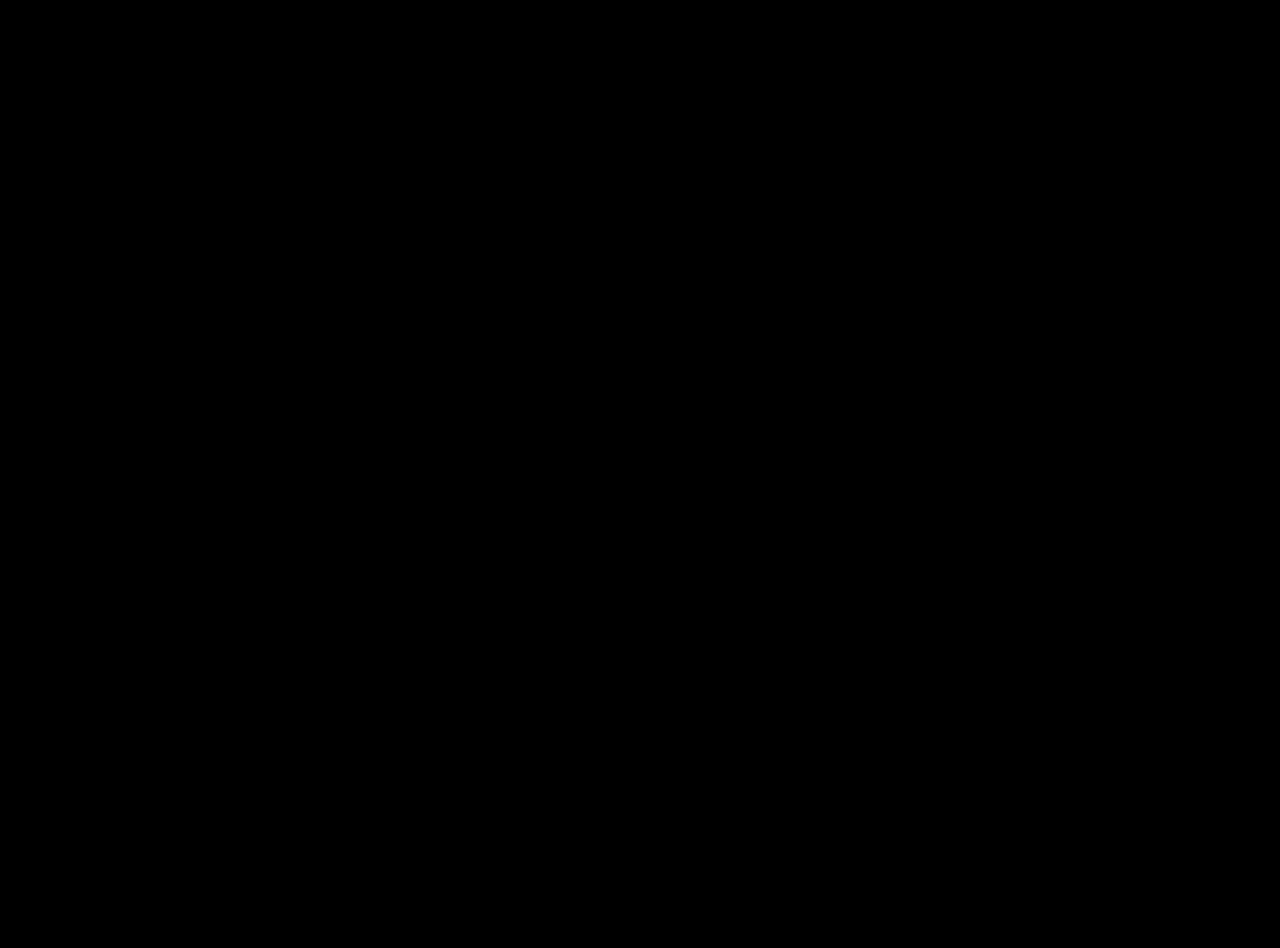
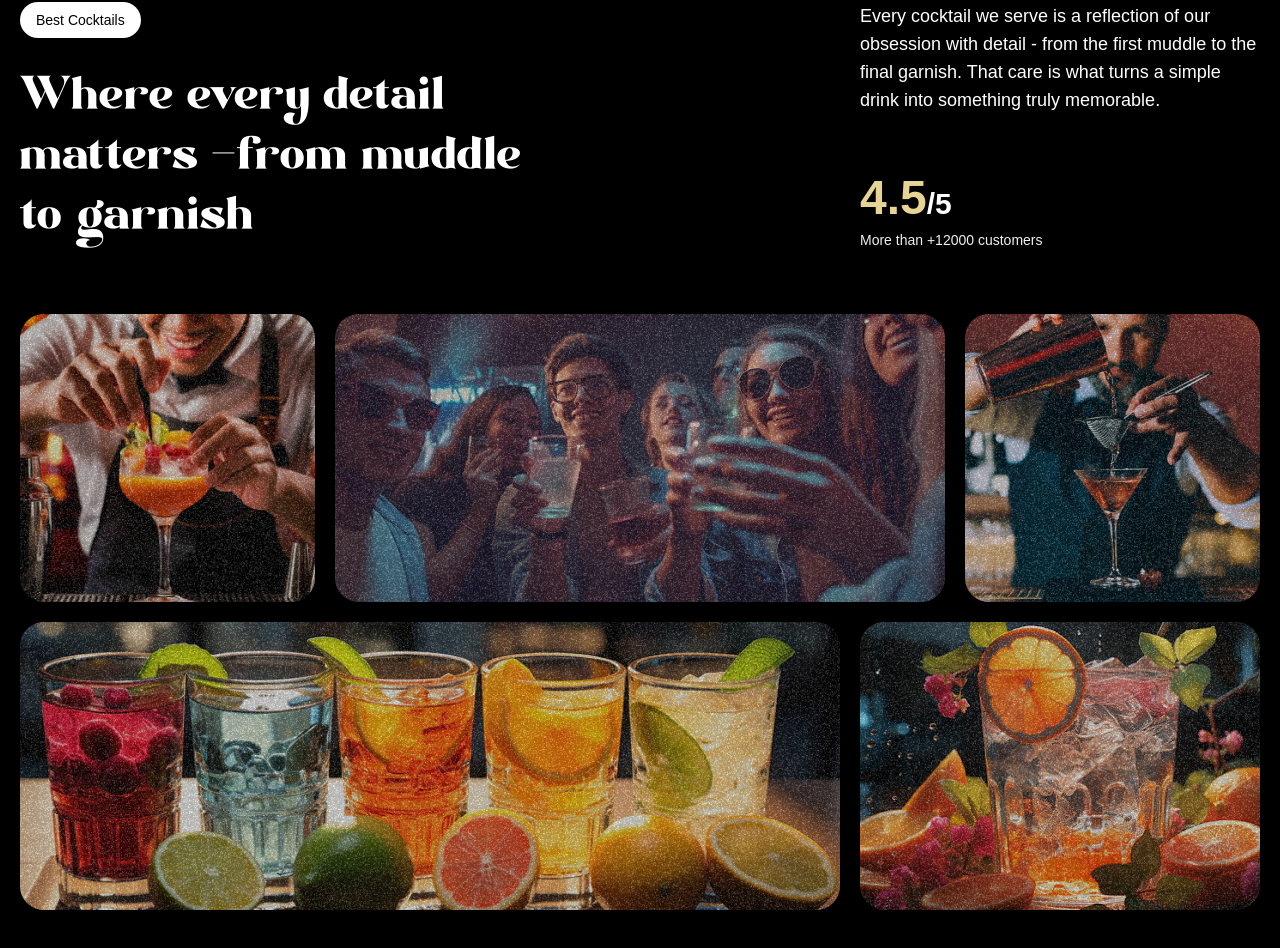
Before and after one commit to jamolkhon06/gsap_cocktails, a React (Vite) app: page / in a window 1280 px wide. Shown: the part 1710-2658 px from the top of the page. Before the commit the page ends 1600 px from the top, so only its background shows below. Built offline with nearby package versions, Linux system fonts and the light colour scheme; a web font is replaced by a local one.

Commit message:
Implement the about section

```diff
--- a/src/App.jsx
+++ b/src/App.jsx
@@ -4,6 +4,7 @@
 import Navbar from './components/Navbar';
 import Hero from './components/Hero';
 import Cocktails from './components/Cocktails';
+import About from './components/About';
 
 gsap.registerPlugin(ScrollTrigger, SplitText)
 
@@ -13,6 +14,7 @@
         <Navbar />
         <Hero />
         <Cocktails />
+        <About />
     </main>
   )
 }
--- /dev/null
+++ b/src/components/About.jsx
@@ -0,0 +1,86 @@
+import { useGSAP } from "@gsap/react"
+import gsap from "gsap"
+import { SplitText } from "gsap/all"
+
+const About = () => {
+    useGSAP(() => {
+        const titleSplit = SplitText.create('#about h2', {
+            type: 'words'
+        })
+
+        const scrollTimeline = gsap.timeline({
+            scrollTrigger: {
+                trigger: '#about',
+                start: 'top center'
+            }
+        })
+
+        scrollTimeline
+            .from(titleSplit.words, {
+                opacity: 0, duration: 1, yPercent: 100, ease: 'expo.out', stagger: 0.02
+            })
+            .from('.top-grid div, .bottom-grid div', {
+                opacity: 0, duration: 1, ease: 'power1.inOut', stagger: 0.04
+            }, '-=0.5')
+    })
+
+  return (
+    <div id="about">
+        <div className="mb-16 md:px-0 px-5">
+            <div className="content">
+                <div className="col-span-8">
+                    <p className="badge">Best Cocktails</p>
+                    <h2>
+                        Where every detail matters <span className="text-white">-</span>
+                        from muddle to garnish
+                    </h2>
+                </div>
+
+                <div className="sub-content">
+                    <p>Every cocktail we serve is a reflection of our obsession with detail - from the first muddle to the final garnish. That care is what turns a simple drink into something truly memorable.</p>
+
+                    <div>
+                        <p className="md:text-3xl text-xl font-bold">
+                            <span>4.5</span>/5
+                        </p>
+                        <p className="text-sm text-white-100">
+                            More than +12000 customers
+                        </p>
+                    </div>
+                </div>
+            </div>
+        </div>
+
+        <div className="top-grid">
+            <div className="md:col-span-3">
+                <div className="noisy" />
+                <img src="/images/abt1.png" alt="grid-img-1" />
+            </div>
+
+            <div className="md:col-span-6">
+                <div className="noisy" />
+                <img src="/images/abt2.png" alt="grid-img-2" />
+            </div>
+
+            <div className="md:col-span-3">
+                <div className="noisy" />
+                <img src="/images/abt5.png" alt="grid-img-5" />
+            </div>
+        </div>
+
+        <div className="bottom-grid">
+            <div className="md:col-span-8">
+                <div className="noisy" />
+                <img src="/images/abt3.png" alt="grid-img-3" />
+            </div>
+
+            <div className="md:col-span-4">
+                <div className="noisy" />
+                <img src="/images/abt4.png" alt="grid-img-4" />
+            </div>
+        </div>
+    </div>
+  )
+}
+
+export default About
```
